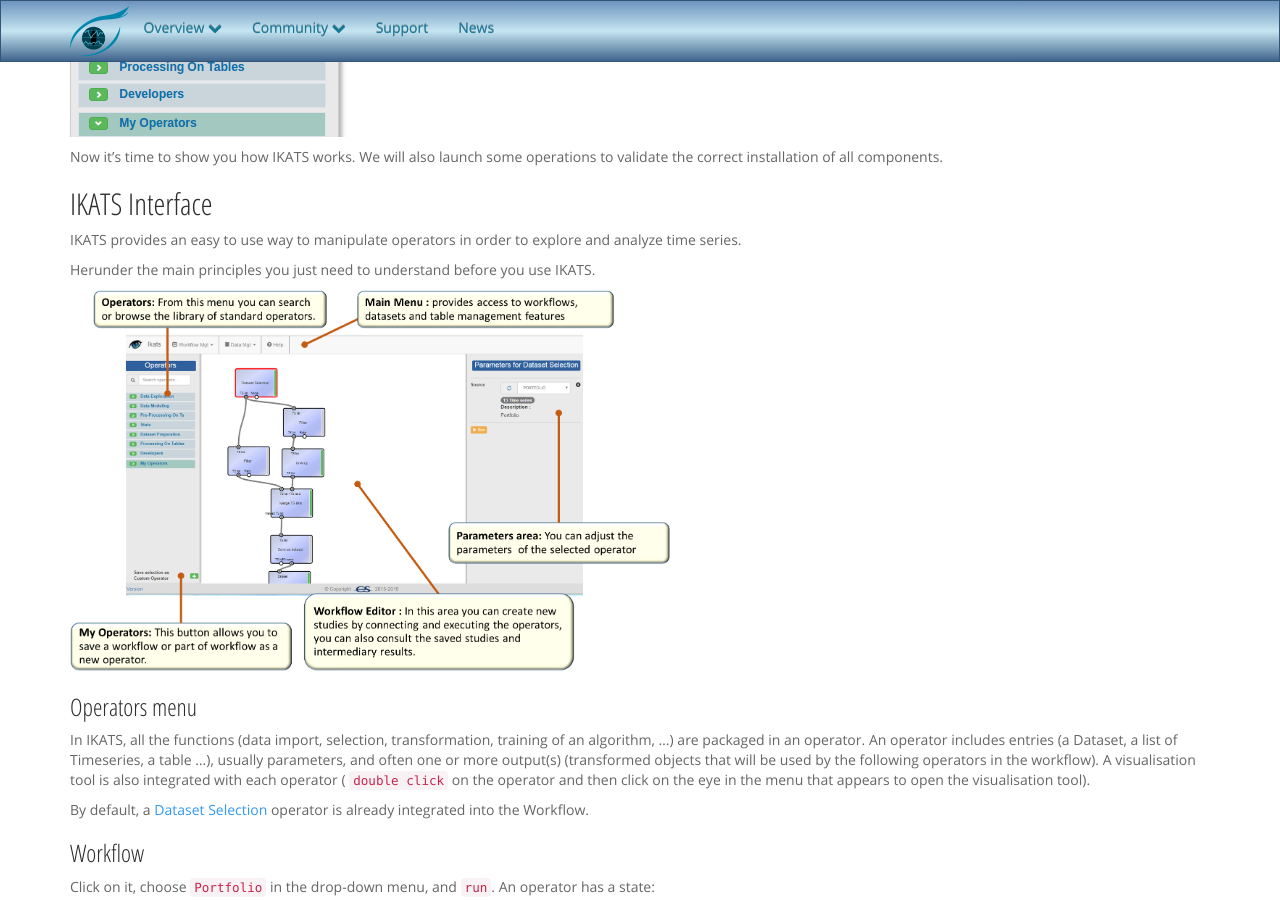
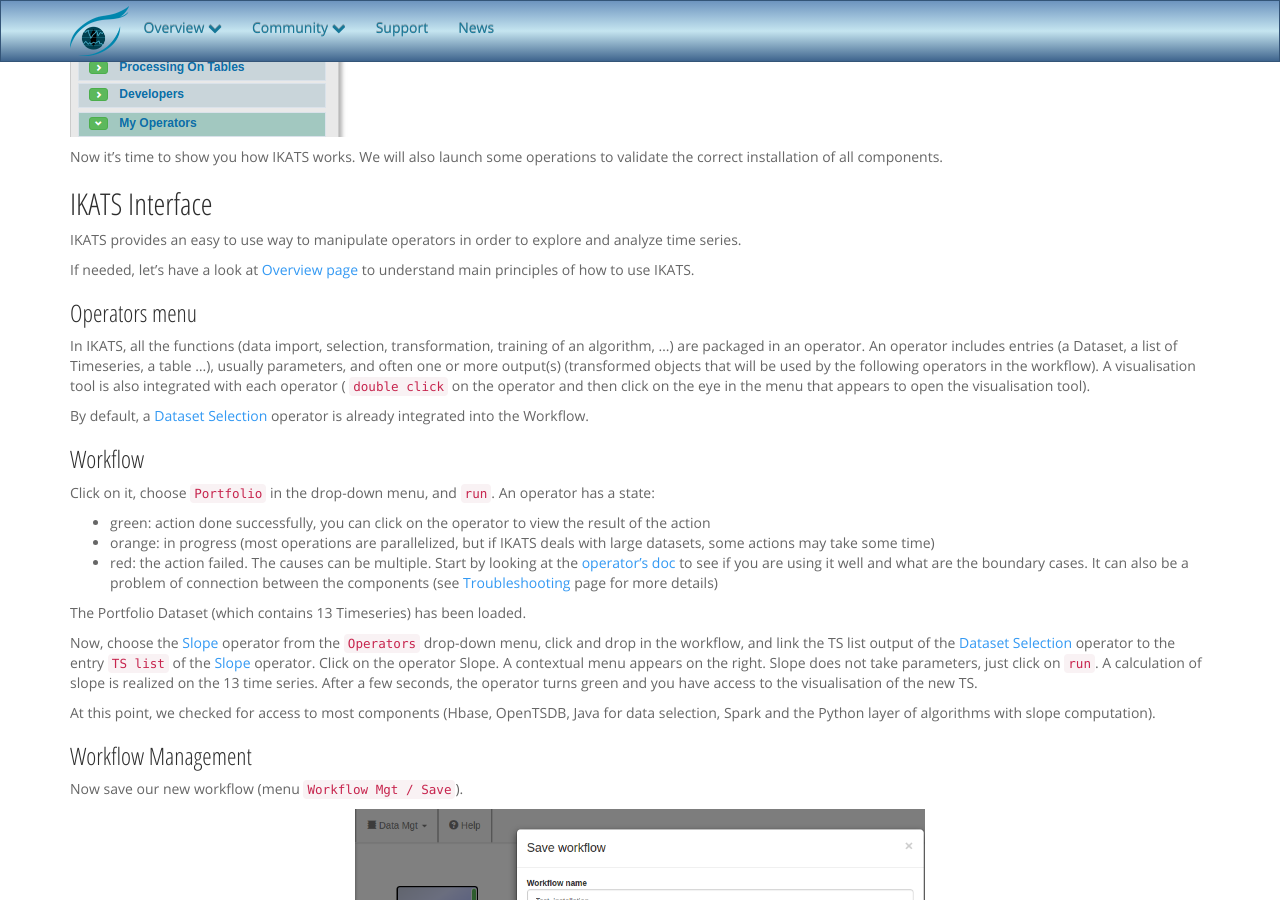
Before and after one commit to IKATS/ikats.github.io, a Jekyll site: the page built from doc/tutorials/tuto_workflow.md, in a window 1280 px wide and 900 px high, scrolled down 423 px. Built offline with Jekyll 4.4.1, drawn with Linux system fonts in a browser that asks for light colours.

Commit message:
delete Interface image , which has been moved to the overview page

```diff
--- a/doc/tutorials/tuto_workflow.md
+++ b/doc/tutorials/tuto_workflow.md
@@ -20,9 +20,7 @@
 
 IKATS provides an easy to use way to manipulate operators in order to explore and analyze time series.
 
-Herunder the main principles you just need to understand before you use IKATS.
-
-![Texte alternatif](/img/ikats_interface.png "IKATS interface"){:width="600px"}
+If needed, let's have a look at <a href="/overview.html"> Overview page</a>  to understand main principles of how to use IKATS.
 
 
 ### Operators menu
```
